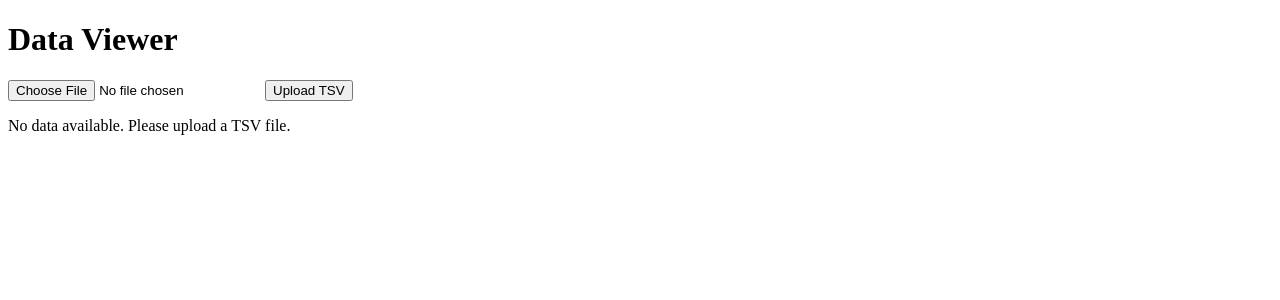
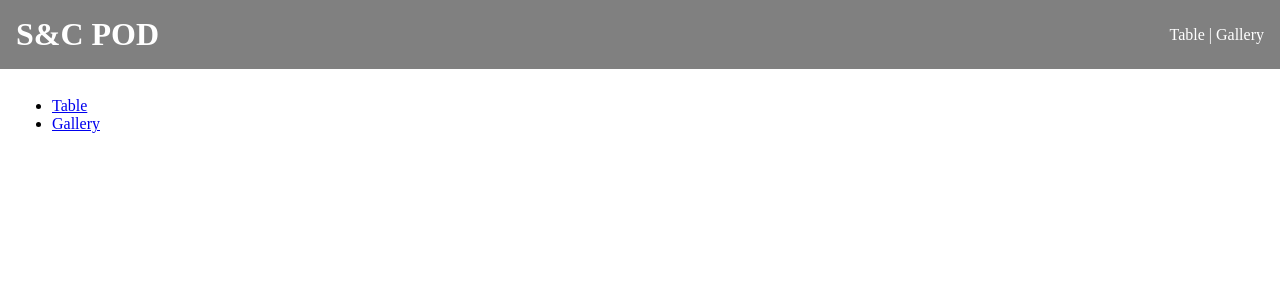
Before and after one commit to kzrob/sc-pod, a Flask app: page / in a window 1280 px wide. Shown: the top 300 px of the page. Run offline with Flask 3, Linux system fonts and the light colour scheme.

Commit message:
added multiple pages and a header for expansion

```diff
--- a/app.py
+++ b/app.py
@@ -1,7 +1,7 @@
 #!/usr/bin/env python3
 
 import backend, config
-from flask import Flask, render_template, url_for, send_from_directory, redirect, request
+from flask import Flask, render_template, url_for, redirect, request
 from waitress import serve
 import os
 
@@ -10,29 +10,38 @@ db_count = None
 
 os.makedirs(config.DOWNLOADS_DIR, exist_ok=True)
 app = Flask(__name__, template_folder=config.TEMPLATES_DIR, static_folder=config.STATIC_DIR)
+app.secret_key = "TODO: make this secret"
+
 
 @app.route('/')
 def index():
-    return render_template('index.html', data=db_data, count=db_count)
+    return render_template('index.html')
 
+@app.route('/table')
+def table():
+    return render_template('table.html', data=db_data, count=db_count)
+
+@app.route('/gallery')
+def gallery():
+    return render_template('gallery.html')
 
 @app.route('/upload', methods=['POST'])
 def upload():
-    if request.files["file"] is None:
-        return redirect(url_for('index'))
+    html = request.args.get("html", "index")
+
+    if "file" not in request.files:
+        return redirect(url_for(html))
 
     file = request.files['file']
     file.save(config.TSV_PATH)
 
+    if file.filename == '' or file is None:
+        return redirect(url_for(html))
+
     global db_data, db_count
     db_data, db_count = backend.main(config.TSV_PATH)
 
-    return render_template('index.html', data=db_data, count=db_count)
-
-
-@app.route('/files/<id>/<path:filename>')
-def files(id, filename):
-    return send_from_directory(f"{config.DOWNLOADS_DIR}/{id}", filename)
+    return redirect(url_for(html))
 
 
 if __name__ == '__main__':
--- a/config.py
+++ b/config.py
@@ -5,9 +5,10 @@ import os
 PORT = 3001
 ROOT_DIR = os.path.dirname(os.path.abspath(__file__))
 
-DOWNLOADS_DIR = os.path.join(ROOT_DIR, "downloads")
 STATIC_DIR = os.path.join(ROOT_DIR, "static")
 TEMPLATES_DIR = os.path.join(ROOT_DIR, "templates")
+DOWNLOADS_DIR = os.path.join(STATIC_DIR, "downloads")
+IMAGES_DIR = os.path.join(STATIC_DIR, "images")
 
 LOG_FILE = os.path.join(ROOT_DIR, "log.txt")
 TSV_PATH = os.path.join(DOWNLOADS_DIR, "input.txt")
--- /dev/null
+++ b/static/css/style.css
@@ -0,0 +1,31 @@
+body {
+    margin: 0;
+    padding: 0;
+}
+
+.content {
+    padding: 12px;
+}
+
+
+header {
+    background-color: gray;
+    color: white;
+    padding: 16px;
+    display: flex;
+    justify-content: space-between;
+    align-items: center;
+}
+
+header h1 {
+    margin: 0;
+}
+
+header a {
+    color: inherit;
+    text-decoration: none;
+}
+
+header nav a:hover {
+    text-decoration: underline;
+}
--- a/static/app.js
+++ b/static/js/table.js
@@ -129,5 +129,3 @@ document.getElementById("toggleAllBtn").addEventListener("click", function() {
         checkbox.dispatchEvent(new Event("change"));
     };
 });
-
-// Create new column
--- /dev/null
+++ b/templates/header.html
@@ -0,0 +1,26 @@
+<!doctype html>
+<html lang="en">
+
+<head>
+    <meta charset="utf-8" />
+    <meta name="viewport" content="width=device-width,initial-scale=1" />
+    <title>{% block title %}S&C POD{% endblock %}</title>
+    <link rel="icon" href="{{ url_for('static', filename='images/favicon.ico') }}">
+    <link rel="stylesheet" href="{{ url_for('static', filename='css/style.css') }}">
+    {% block head %}{% endblock %}
+</head>
+
+<body>
+    <header>
+        <a href="/"><h1>S&C POD</h1></a>
+        <nav>
+            <a href="/table">Table</a> |
+            <a href="/gallery">Gallery</a>
+        </nav>
+    </header>
+    <div class="content">
+        {% block content %}{% endblock %}
+    </div>
+</body>
+
+</html>
--- a/templates/index.html
+++ b/templates/index.html
@@ -1,79 +1,8 @@
-<!doctype html>
-<html lang="en">
+{% extends "header.html" %}
 
-<head>
-    <meta charset="utf-8" />
-    <meta name="viewport" content="width=device-width,initial-scale=1" />
-    <title>Data Viewer</title>
-    <link rel="stylesheet" href="{{ url_for('static', filename='style.css') }}">
-</head>
-
-<body>
-    <header>
-        <h1>Data Viewer</h1>
-    </header>
-
-    <!-- Upload form -->
-    <form method="POST" enctype="multipart/form-data" action="/upload" id="uploadForm">
-        <input type="file" name="file" accept=".txt,.tsv,text/plain"/>
-        <input type="submit" value="Upload TSV">
-    </form>
-
-    <!-- Data table (data is a pandas DataFrame) -->
-    {% if data is none %}
-        <p>No data available. Please upload a TSV file.</p>
-    {% else %}
-        {% set cols = data.columns %}
-        <div class="container">
-            <div>
-                <form method="post">
-                    <button id="toggleAllBtn" type="button">Select All</button>
-                    {% for c in cols %}
-                    <div>
-                        <input checked type="checkbox" id="col-{{ loop.index0 }}" class="col-toggle">
-                        <label for="col-{{ loop.index0 }}">{{ c }}</label>
-                    </div>
-                    {% endfor %}
-                </form>
-            </div>
-            <div>
-                {% if count is not none %}
-                    {% for key, value in count.items() %}
-                        <div>{{ value | safe }}</div>
-                    {% endfor %}
-                {% endif %}
-            </div>
-        </div>
-        <div class="dataTable-container">
-            <table id="dataTable">
-                <thead>
-                    <tr>
-                        {% for c in cols %}
-                            <th class="col-{{ loop.index0 }}">{{ c }}</th>
-                        {% endfor %}
-                    </tr>
-                </thead>
-                <tbody>
-                    {% for index, row in data.iterrows() %}
-                    <tr>
-                        {% for c, value in row.items() %}
-                            {% if value|string == "nan" or value is none %}
-                                <td class="col-{{ loop.index0 }}"></td>
-                            {% elif "image" in c %}
-                                <td class="col-{{ loop.index0 }}"><img src="{{ value }}"></td>
-                            {% else %}
-                                <td class="col-{{ loop.index0 }}">{{ value }}</td>
-                            {% endif %}
-                        {% endfor %}
-                    </tr>
-                    {% endfor %}
-                </tbody>
-            </table>
-        </div>
-        <button id="downloadCSV">Download Table as CSV</button>
-    {% endif %}
-
-    <script src="{{ url_for('static', filename='app.js') }}" defer></script>
-</body>
-
-</html>
+{% block content %}
+    <ul>
+        <li><a href="/table">Table</a></li>
+        <li><a href="/gallery">Gallery</a></li>
+    </ul>
+{% endblock %}
```
Also changed, not shown: backend.py (+13 -8 lines), templates/gallery.html (added, +7 -0 lines), templates/table.html (added, +71 -0 lines), static/css/table.css (renamed from static/style.css), 1 other file.
